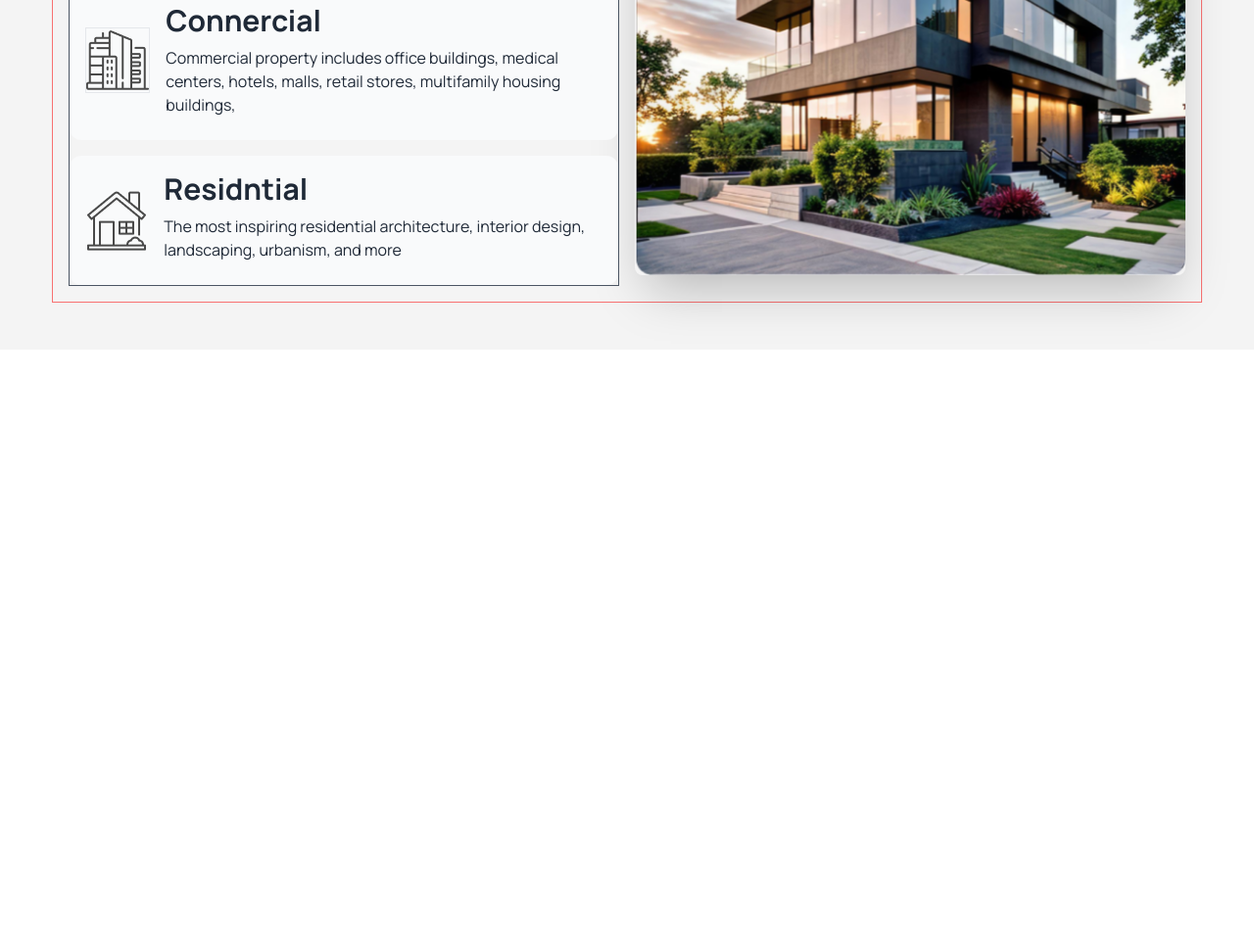
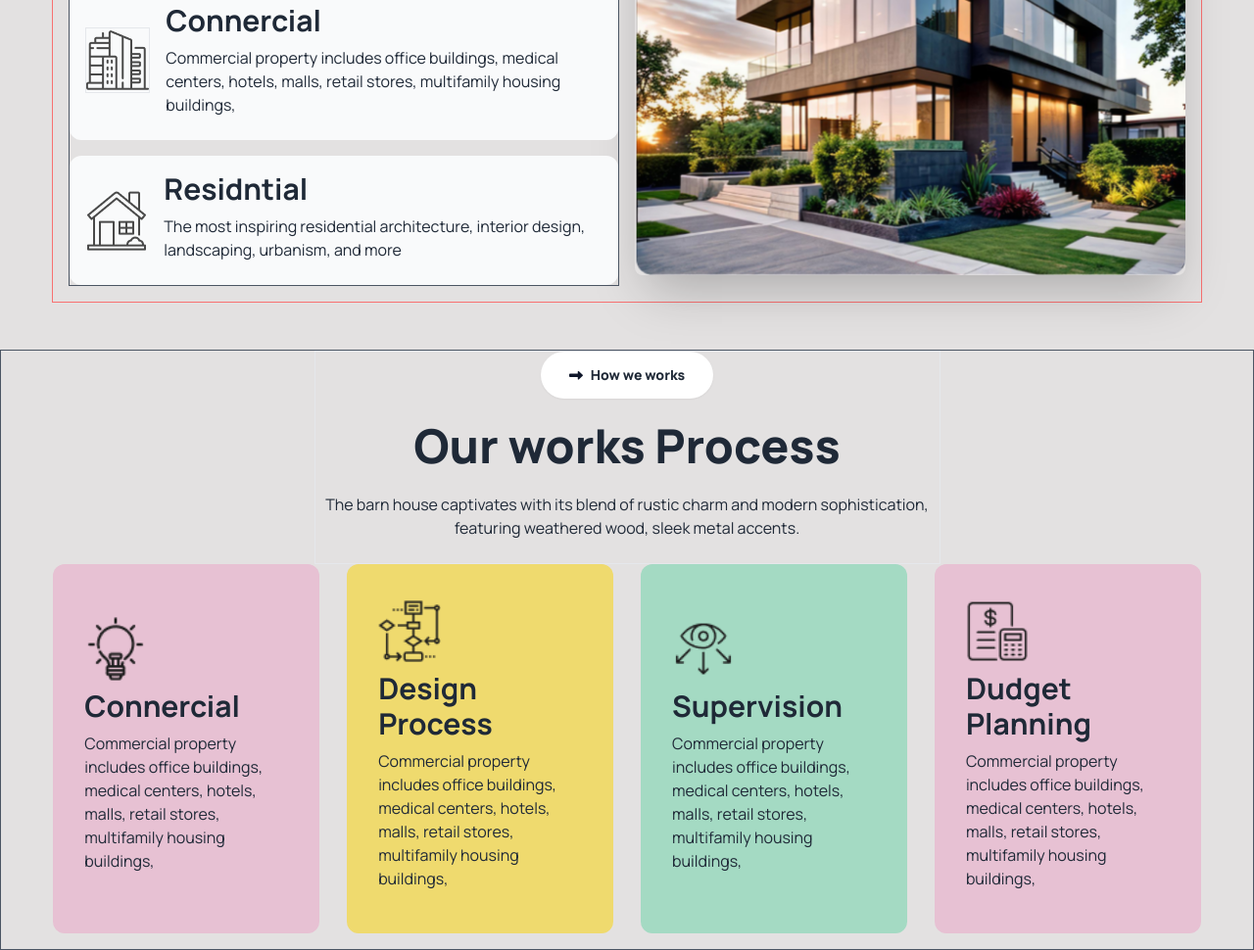
Before and after one commit to Suhan26/Last-time-Assignment-3, a plain HTML site: page index.html in a window 1280 px wide. Shown: the part 1086-2056 px from the top of the page at 98% size. Before the commit the page ends 1443 px from the top, so only its background shows below. Drawn offline with nearby package versions, Linux system fonts and the light colour scheme.

Commit message:
full complited  our works process section

```diff
--- a/index.html
+++ b/index.html
@@ -111,8 +111,8 @@
          <!--###########banner section######-->
     </header>
     <main>
-        <!--We design-->
-        <div class="hero bg-[#F4F4F4]">
+        <!--**************We design****************-->
+        <div class="hero bg-[#dbd8d8c2]">
             <div class="hero-content w-11/12 my-12 flex-col lg:flex-row  border border-red-400">
 
                  <!-- we texts cont-->
@@ -133,8 +133,8 @@
                     create a 3D home design in 10 minutes. Visualize with realistic 4K renders.
                 </p>
                     <!--about connercial-->
-                <div class="hero bg-gray-50 rounded-xl mb-4">
-                    <div class="hero-content relative ">
+                <div class="hero bg-gray-50 flex just py-9ify-center items-center rounded-xl mb-4">
+                    <div class="hero-content relative  ">
                       <img class="border relative -top-1 "
                         src="img/commercial.png" />
                       <div>
@@ -169,6 +169,78 @@
           </div>
         <!--########We design#########-->
 
+        <!--*******Our Works Process section***********-->
+    <div class=" border border-gray-600 bg-[#dbd8d8c2] ">
+             <!-- our text con  -->
+        <div class="border text-center md:w-6/12 m-auto">
+           <!--our-works btn-->
+      <button class="btn bg-white rounded-3xl  py-1 w-44 font-black border-0 mb-6">
+          <i class=" rotate-[180deg] text-slate-900 rounded-full     fa-solid fa-left-long "></i >How we works</button>
+           <!--our-works title-->
+      <h1 class="text-5xl font-black">Our works Process</h1>
+         <!--our-works desc-->
+      <p class="py-6">The barn house captivates with its blend of rustic charm and modern sophistication, featuring weathered wood, sleek metal accents.
+      </p>
+    </div>
+      <!--our-works boxss-->
+     <div class=" md:flex md:gap-7 md:w-11/12 md:m-auto">
+      <!-- concert box -->
+      <div class=" bg-[#E7C1D3] py-9  px-8 flex justify-center items-center rounded-xl mb-4">
+          <div class=" flex flex-col ">
+            <div class="mb-2">
+              <img class="w-16" src="img/concept.png" />
+            </div>
+            <div>
+              <h1 class="text-3xl font-bold">Connercial</h1>
+              <p class="py-2">Commercial property includes office buildings, medical centers, hotels, malls, retail stores, multifamily housing buildings,
+              </p>
+            </div>
+          </div>
+        </div>
+          <!-- Desing process  box-->
+      <div class=" bg-[#EFDA6E] py-9  px-8 flex justify-center items-center rounded-xl mb-4">
+          <div class=" flex flex-col ">
+            <div class="mb-2">
+              <img class="w-16" src="img/flow-chart.png" />
+            </div>
+            <div>
+              <h1 class="text-3xl font-bold">Design Process</h1>
+              <p class="py-2">Commercial property includes office buildings, medical centers, hotels, malls, retail stores, multifamily housing buildings,
+              </p>
+            </div>
+          </div>
+        </div>
+
+      <div class=" bg-[#A4DAC3] py-9  px-8 flex justify-center items-center rounded-xl mb-4">
+          <div class=" flex flex-col ">
+            <div class="mb-2">
+              <img class="w-16" src="img/vision.png" />
+            </div>
+            <div>
+              <h1 class="text-3xl font-bold">Supervision</h1>
+              <p class="py-2">Commercial property includes office buildings, medical centers, hotels, malls, retail stores, multifamily housing buildings,
+              </p>
+            </div>
+          </div>
+        </div>
+      <div class=" bg-[#E7C1D3] py-9  px-8 flex justify-center items-center rounded-xl mb-4">
+          <div class=" flex flex-col ">
+            <div class="mb-2">
+              <img class="w-16" src="img/budget-planning.png" />
+            </div>
+            <div>
+              <h1 class="text-3xl font-bold">Dudget Planning</h1>
+              <p class="py-2">Commercial property includes office buildings, medical centers, hotels, malls, retail stores, multifamily housing buildings,
+              </p>
+            </div>
+          </div>
+        </div>
+
+         </div>
+
+       </div>
+        <!--#########Our Works Process section#########-->
+
     </main>
 
 </body>
```
